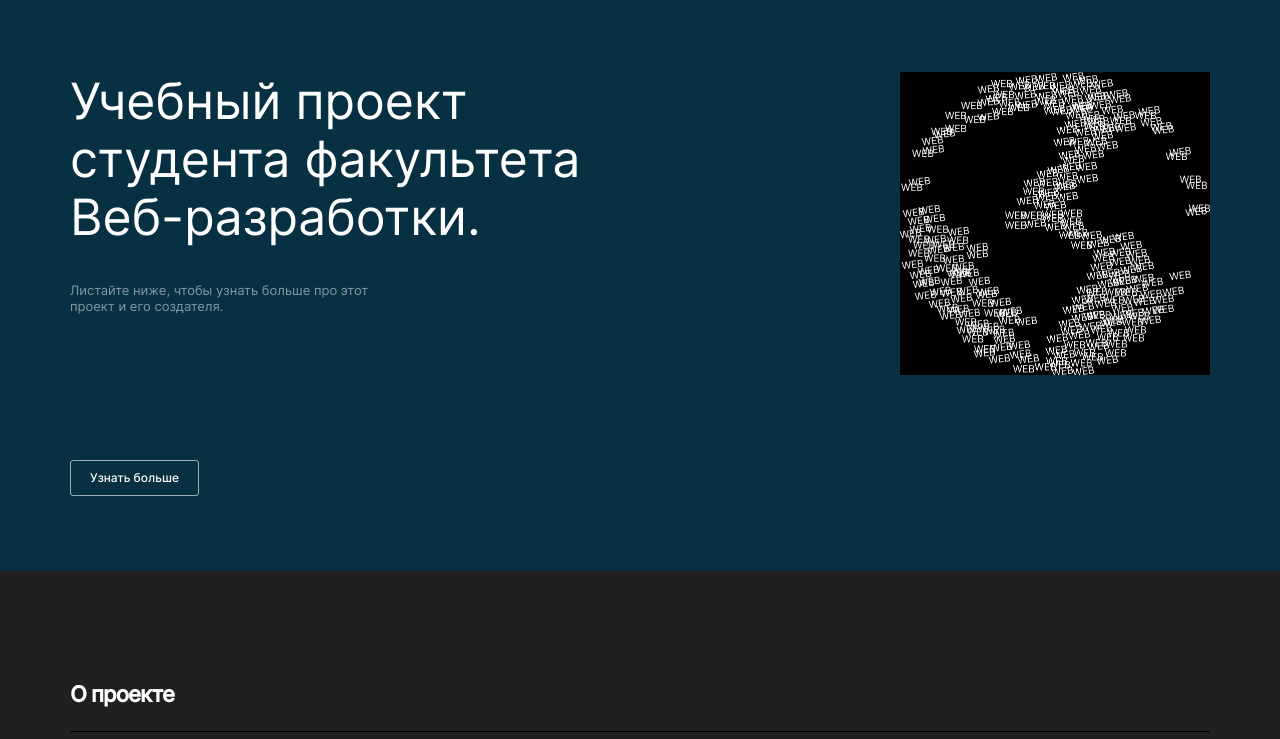
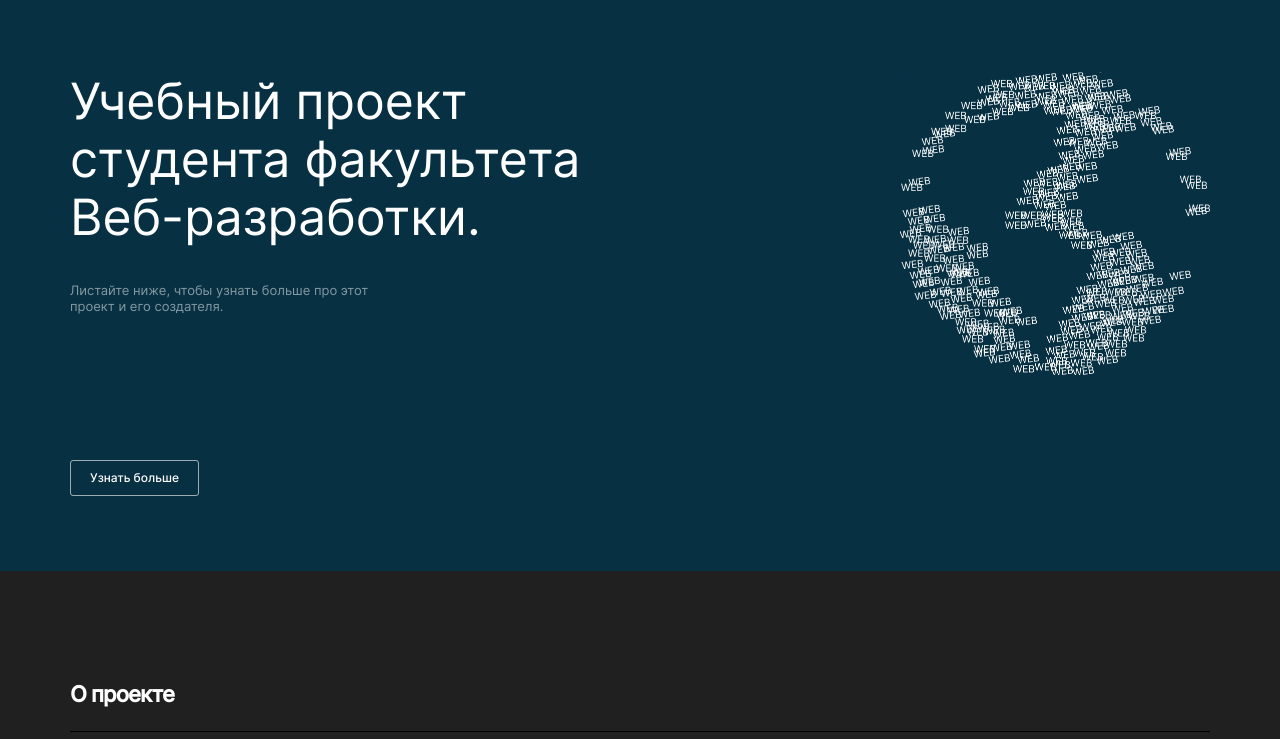
Before and after one commit to moscowx1/moscowx1-movies-explorer-frontend, a React app: page / in a window 1280 px wide. Shown: the part 61-800 px from the top of the page. Built offline with nearby package versions, Linux system fonts and the light colour scheme.

Commit message:
fixed image background

```diff
--- a/src/components/Main/Promo/index.css
+++ b/src/components/Main/Promo/index.css
@@ -72,6 +72,7 @@
     grid-area: promo__world-image;
     object-fit: contain;
     object-position: right bottom;
+  mix-blend-mode: screen;
 }
 
 .promo__span {
```
